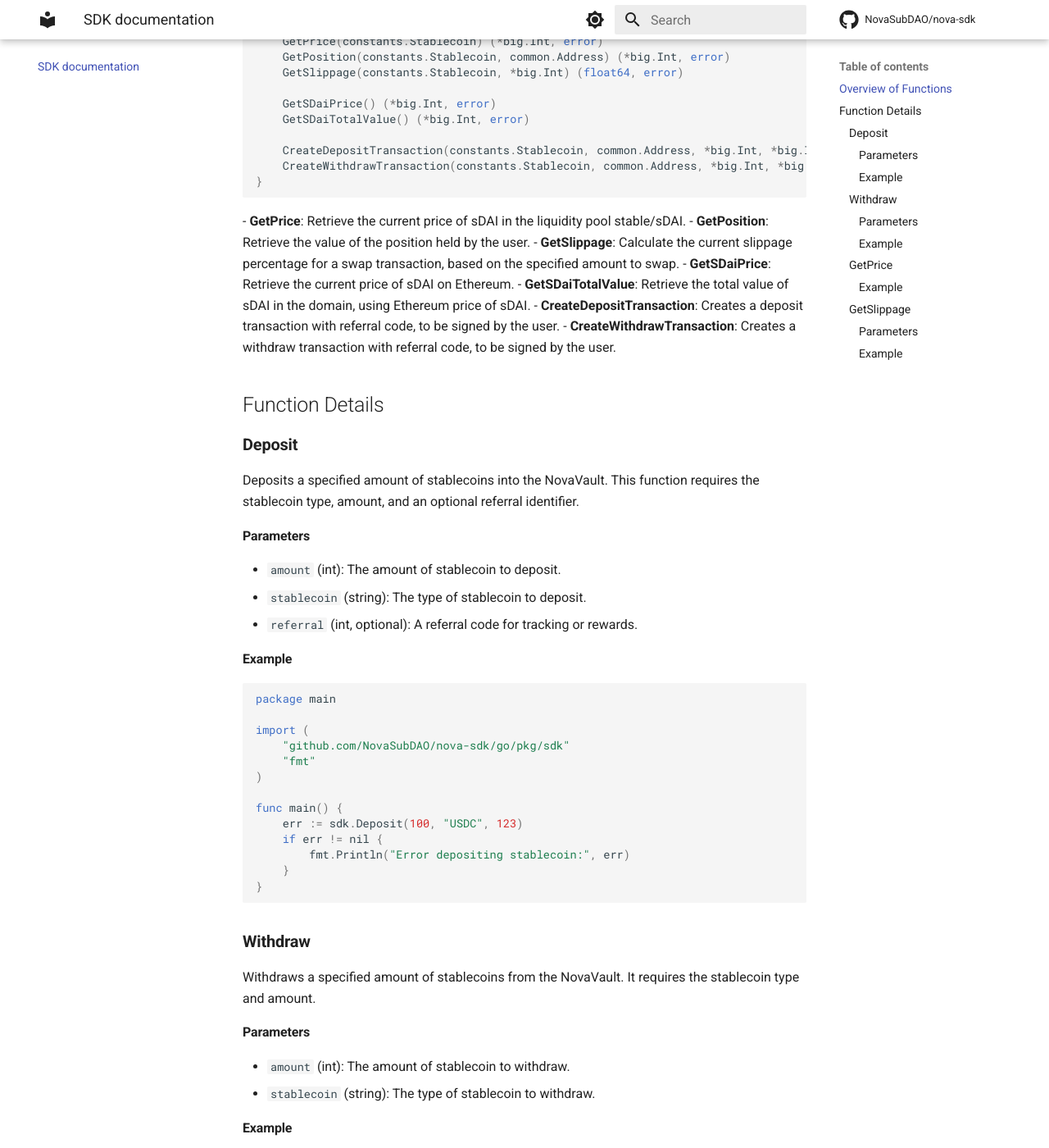
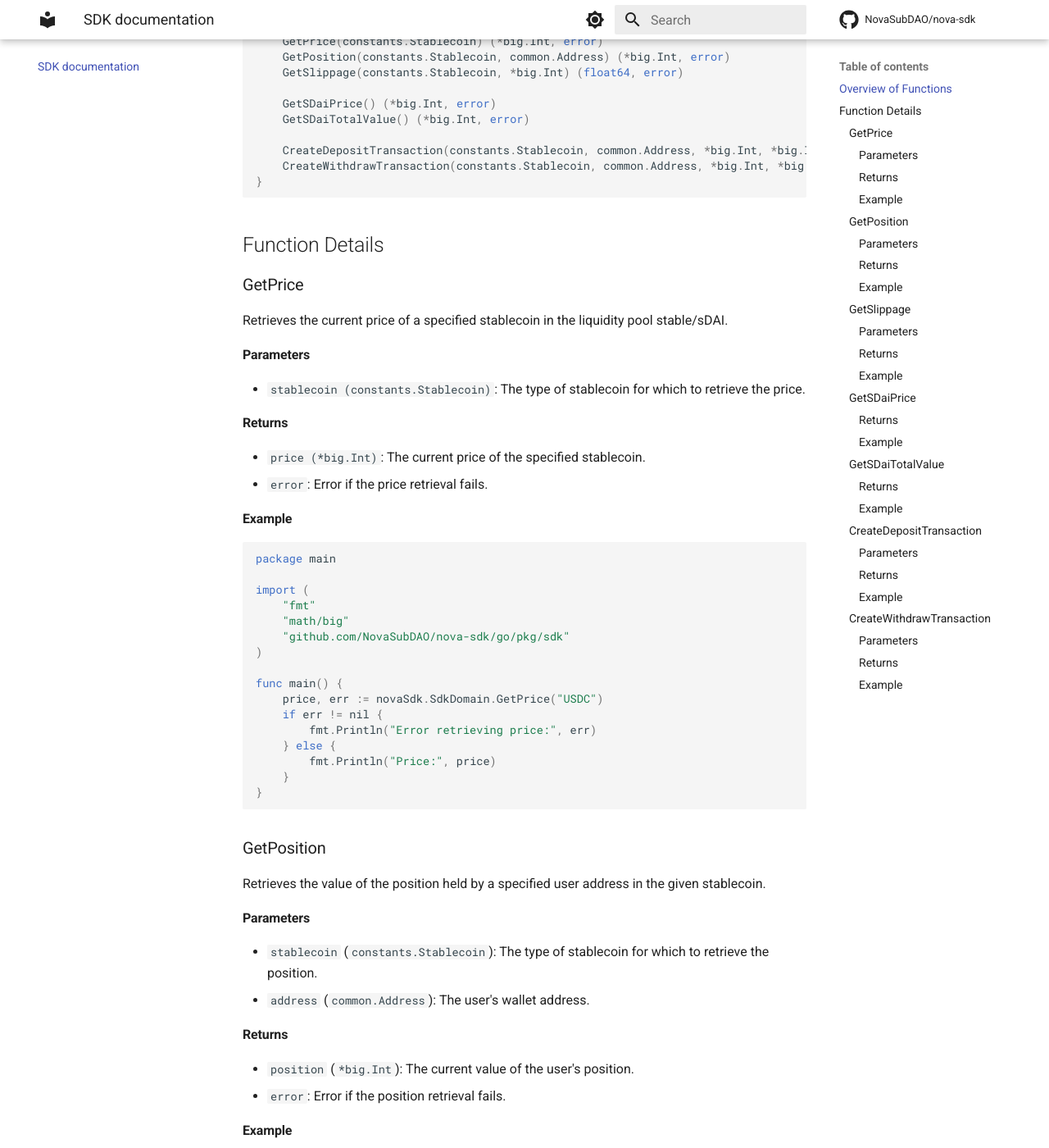
Before and after one commit to NovaSubDAO/nova-sdk, an MkDocs documentation site: the page built from docs/sdk_documentation.md, in a window 1280 px wide and 1400 px high, scrolled down 427 px. Shown: the whole window at 82% size. Built offline with MkDocs 1.6.1 and Material for MkDocs 9.7.7, drawn with Linux system fonts in a browser that asks for light colours; comment, search, counter and statistics services are not loaded; some of the changed text lies outside the part shown.

Commit message:
docs: add documentation on the nova contract (#28)
Co-authored-by: lakonema2000 <lakonema2000@gmail.com>

````diff
--- a/docs/sdk_documentation.md
+++ b/docs/sdk_documentation.md
@@ -20,27 +20,22 @@
 	CreateWithdrawTransaction(constants.Stablecoin, common.Address, *big.Int, *big.Int) (string, error)
 }
 ```
-- **GetPrice**: Retrieve the current price of sDAI in the liquidity pool stable/sDAI.
-- **GetPosition**: Retrieve the value of the position held by the user.
-- **GetSlippage**: Calculate the current slippage percentage for a swap transaction, based on the specified amount to swap.
-- **GetSDaiPrice**: Retrieve the current price of sDAI on Ethereum.
-- **GetSDaiTotalValue**: Retrieve the total value of sDAI in the domain, using Ethereum price of sDAI.
-- **CreateDepositTransaction**: Creates a deposit transaction with referral code, to be signed by the user.
-- **CreateWithdrawTransaction**: Creates a withdraw transaction with referral code, to be signed by the user.
 
 
 ## Function Details
 
-### **Deposit**
+### GetPrice
 
-Deposits a specified amount of stablecoins into the NovaVault.
-This function requires the stablecoin type, amount, and an optional referral identifier.
+Retrieves the current price of a specified stablecoin in the liquidity pool stable/sDAI.
 
 #### Parameters
 
-- `amount` (int): The amount of stablecoin to deposit.
-- `stablecoin` (string): The type of stablecoin to deposit.
-- `referral` (int, optional): A referral code for tracking or rewards.
+- `stablecoin (constants.Stablecoin)`: The type of stablecoin for which to retrieve the price.
+
+#### Returns
+
+- `price (*big.Int)`: The current price of the specified stablecoin.
+- `error`: Error if the price retrieval fails.
 
 #### Example
 
@@ -48,26 +43,34 @@
 package main
 
 import (
+    "fmt"
+    "math/big"
     "github.com/NovaSubDAO/nova-sdk/go/pkg/sdk"
-    "fmt"
 )
 
 func main() {
-    err := sdk.Deposit(100, "USDC", 123)
+    price, err := novaSdk.SdkDomain.GetPrice("USDC")
     if err != nil {
-        fmt.Println("Error depositing stablecoin:", err)
+        fmt.Println("Error retrieving price:", err)
+    } else {
+        fmt.Println("Price:", price)
     }
 }
 ```
 
-### **Withdraw**
+### GetPosition
 
-Withdraws a specified amount of stablecoins from the NovaVault. It requires the stablecoin type and amount.
+Retrieves the value of the position held by a specified user address in the given stablecoin.
 
 #### Parameters
 
-- `amount` (int): The amount of stablecoin to withdraw.
-- `stablecoin` (string): The type of stablecoin to withdraw.
+- `stablecoin` (`constants.Stablecoin`): The type of stablecoin for which to retrieve the position.
+- `address` (`common.Address`): The user's wallet address.
+
+#### Returns
+
+- `position` (`*big.Int`): The current value of the user's position.
+- `error`: Error if the position retrieval fails.
 
 #### Example
 
@@ -75,21 +78,35 @@
 package main
 
 import (
+    "fmt"
+    "github.com/ethereum/go-ethereum/common"
     "github.com/NovaSubDAO/nova-sdk/go/pkg/sdk"
-    "fmt"
 )
 
 func main() {
-    err := sdk.Withdraw(50, "USDC")
+    address := common.HexToAddress("0x123...")
+    position, err := novaSdk.SdkDomain.GetPosition("USDC", address)
     if err != nil {
-        fmt.Println("Error withdrawing stablecoin:", err)
+        fmt.Println("Error retrieving position:", err)
+    } else {
+        fmt.Println("Position value:", position)
     }
 }
 ```
 
-### **GetPrice**
+### GetSlippage
 
-Fetches the current price of sDAI from the liquidity pool.
+Calculates the current slippage percentage for a swap transaction based on the specified amount to swap.
+
+#### Parameters
+
+- `stablecoin` (`constants.Stablecoin`): The type of stablecoin involved in the swap.
+- `amount` (`*big.Int`): The amount of stablecoin to be swapped.
+
+#### Returns
+
+- `slippage` (`float64`): The calculated slippage percentage.
+- `error`: Error if the slippage calculation fails.
 
 #### Example
 
@@ -97,27 +114,34 @@
 package main
 
 import (
+    "fmt"
+    "math/big"
     "github.com/NovaSubDAO/nova-sdk/go/pkg/sdk"
-    "fmt"
 )
 
 func main() {
-    price, err := sdk.GetPrice()
+    rpcEndpoint := "https://your-rpc-endpoint"
+    chainId := int64(123)
+	novaSdk, err := sdk.NewNovaSDK(rpcEndpoint, chainId)
+
+    amountToSwap := big.NewInt(1000) // example amount to swap
+    slippage, err := novaSdk.SdkDomain.GetSlippage("USDC", amountToSwap)
     if err != nil {
-        fmt.Println("Error getting price:", err)
-        return
+        fmt.Println("Error calculating slippage:", err)
+    } else {
+        fmt.Printf("Slippage percentage: %.2f%%\n", slippage)
     }
-    fmt.Println("Current price of sDAI:", price)
 }
 ```
 
-### **GetSlippage**
+### GetSDaiPrice
 
-Calculates the slippage for a given transaction amount in the liquidity pool.
+Retrieves the current price of sDAI on Ethereum.
 
-#### Parameters
+#### Returns
 
-- `amount` (int): The transaction amount for which to calculate slippage.
+- `price` (*big.Int): The current price of sDAI.
+- `error`: Error if the price retrieval fails.
 
 #### Example
 
@@ -125,16 +149,149 @@
 package main
 
 import (
+    "fmt"
     "github.com/NovaSubDAO/nova-sdk/go/pkg/sdk"
-    "fmt"
 )
 
 func main() {
-    slippage, err := sdk.GetSlippage(100)
+    rpcEndpoint := "https://your-rpc-endpoint"
+    chainId := int64(123)
+	novaSdk, err := sdk.NewNovaSDK(rpcEndpoint, chainId)
+
+    price, err := novaSdk.SdkDomain.GetSDaiPrice()
     if err != nil {
-        fmt.Println("Error calculating slippage:", err)
-        return
+        fmt.Println("Error retrieving sDAI price:", err)
+    } else {
+        fmt.Println("sDAI Price:", price)
     }
-    fmt.Println("Estimated slippage:", slippage)
 }
 ```
+
+### GetSDaiTotalValue
+
+Retrieves the total value of sDAI in the domain, using the Ethereum price of sDAI.
+
+#### Returns
+
+- `totalValue` (*big.Int): The total value of sDAI.
+- `error`: Error if the value retrieval fails.
+
+#### Example
+
+```go
+package main
+
+import (
+    "fmt"
+    "github.com/NovaSubDAO/nova-sdk/go/pkg/sdk"
+)
+
+func main() {
+    rpcEndpoint := "https://your-rpc-endpoint"
+    chainId := int64(123)
+	novaSdk, err := sdk.NewNovaSDK(rpcEndpoint, chainId)
+
+    totalValue, err := novaSdk.SdkDomain.GetSDaiTotalValue()
+    if err != nil {
+        fmt.Println("Error retrieving total value of sDAI:", err)
+    } else {
+        fmt.Println("Total value of sDAI:", totalValue)
+    }
+}
+```
+
+### CreateDepositTransaction
+
+Creates a deposit transaction for a specified stablecoin to be signed by the user. This function requires the stablecoin type, the user wallet address, the amount to deposit, and an optional referral code.
+
+#### Parameters
+
+- `stablecoin` (`constants.Stablecoin`): The type of stablecoin to deposit.
+- `address` (`common.Address`): The user's wallet address.
+- `amount` (`*big.Int`): The amount of stablecoin to deposit.
+- `referral` (`*big.Int`, optional): A referral code for tracking or rewards, if applicable.
+
+#### Returns
+
+- `transactionObject` (string): Deposit transaction object, to be signed by the user.
+- `error`: Error if the transaction creation fails.
+
+#### Example
+
+```go
+package main
+
+import (
+    "fmt"
+    "math/big"
+    "github.com/ethereum/go-ethereum/common"
+    "github.com/NovaSubDAO/nova-sdk/go/pkg/sdk"
+	"github.com/NovaSubDAO/nova-sdk/go/pkg/constants"
+)
+
+func main() {
+    rpcEndpoint := "https://your-rpc-endpoint"
+    chainId := int64(123)
+	novaSdk, err := sdk.NewNovaSDK(rpcEndpoint, chainId)
+
+    stablecoin := constants.USDC
+    userAddress := common.HexToAddress("0x123...")
+    depositAmount := big.NewInt(1000)
+    referralCode := big.NewInt(101)
+
+    transactionObject, err := novaSdk.SdkDomain.CreateDepositTransaction(stablecoin, userAddress, depositAmount, referralCode)
+    if err != nil {
+        fmt.Println("Error creating deposit transaction:", err)
+    } else {
+        fmt.Println("Deposit transaction to be signed:", transactionObject)
+    }
+}
+```
+
+### **CreateWithdrawTransaction**
+
+Creates a withdraw transaction for a specified stablecoin to be signed by the user. This function requires the stablecoin type, the user wallet address, the amount to withdraw, and an optional referral code.
+
+#### Parameters
+
+- `stablecoin` (`constants.Stablecoin`): The type of stablecoin to withdraw.
+- `address` (`common.Address`): The user's wallet address.
+- `amount` (`*big.Int`): The amount of stablecoin to withdraw.
+- `referral` (`*big.Int`, optional): A referral code for tracking or rewards, if applicable.
+
+#### Returns
+
+- `transactionObject` (string): Withdraw transaction object, to be signed by the user.
+- `error`: Error if the transaction creation fails.
+
+#### Example
+
+```go
+package main
+
+import (
+    "fmt"
+    "math/big"
+    "github.com/ethereum/go-ethereum/common"
+    "github.com/NovaSubDAO/nova-sdk/go/pkg/sdk"
+	"github.com/NovaSubDAO/nova-sdk/go/pkg/constants"
+)
+
+func main() {
+    rpcEndpoint := "https://your-rpc-endpoint"
+    chainId := int64(123)
+	novaSdk, err := sdk.NewNovaSDK(rpcEndpoint, chainId)
+
+    stablecoin := constants.USDC
+    userAddress := common.HexToAddress("0x123...")
+    withdrawAmount := big.NewInt(500)
+    referralCode := big.NewInt(102)
+
+    transactionObject, err := novaSdk.SdkDomain.CreateWithdrawTransaction(stablecoin, userAddress, withdrawAmount, referralCode)
+    if err != nil {
+        fmt.Println("Error creating withdraw transaction:", err)
+    } else {
+        fmt.Println("Withdraw transaction to be signed:", transactionObject)
+    }
+}
+```
--- a/mkdocs.yml
+++ b/mkdocs.yml
@@ -10,6 +10,7 @@
 nav:
   - Intro: index.md
   - What is sDAI?: what_is_sdai.md
+  - sDAI for non-DAI holders: the_nova_contract.md
   - Bridging the gap: bridging_sdai.md
   - SDK documentation: sdk_documentation.md
 plugins:
````
Also changed, not shown: docs/bridging_sdai.md (+3 -1 lines), docs/the_nova_contract.md (added, +29 -0 lines).
